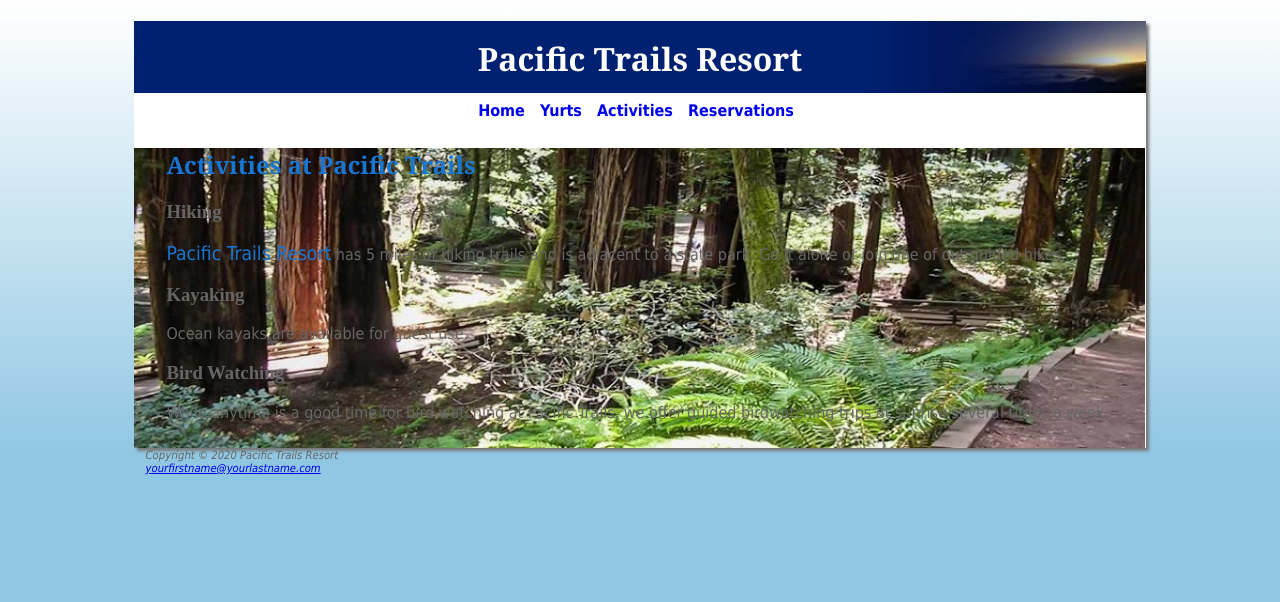
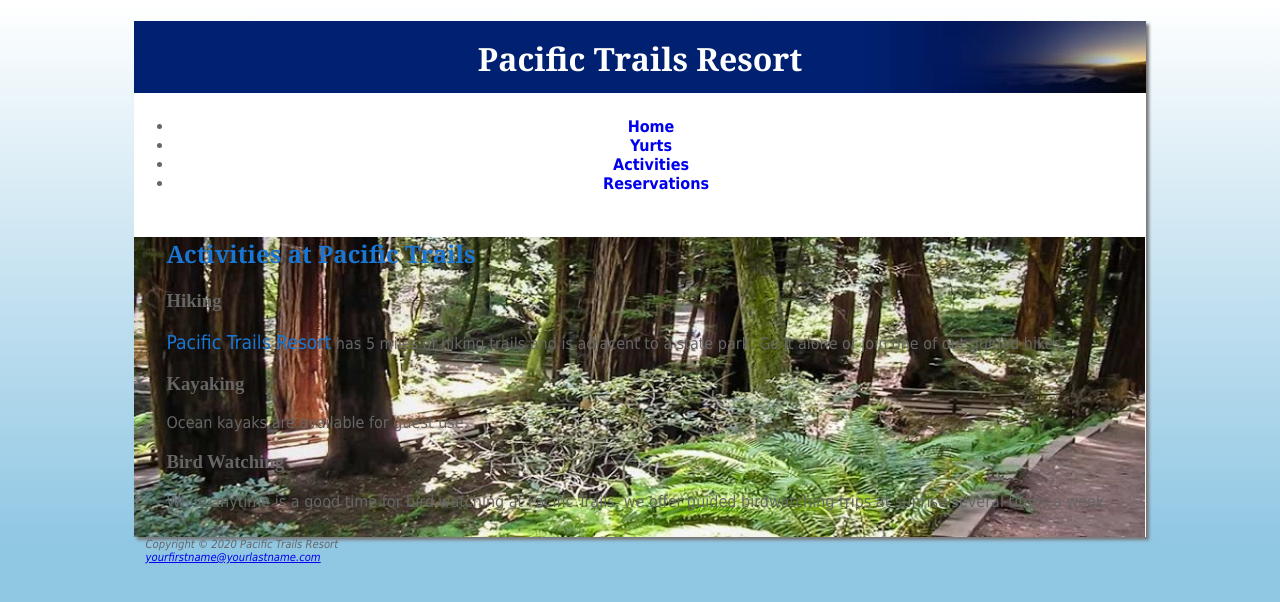
Before and after one commit to CosmicKingSosa/pacific-trails_Chap-3, a plain HTML site: page activities.html in a window 1280 px wide. Drawn offline with Linux system fonts and the light colour scheme.

Commit message:
Update activities.html

```diff
--- a/activities.html
+++ b/activities.html
@@ -11,22 +11,30 @@
 <h1>Pacific Trails Resort</h1>
 </header>
 <nav>
-<a href="index.html">Home</a> &nbsp;
-<a href="yurts.html">Yurts</a> &nbsp;
-<a href="activities.html">Activities</a> &nbsp;
-<a href="reservations.html">Reservations</a>
+  <ul>
+<li><a href="index.html">Home</a> &nbsp;</li>
+<li><a href="yurts.html">Yurts</a> &nbsp;</li>
+<li><a href="activities.html">Activities</a> &nbsp;</li>
+<li><a href="reservations.html">Reservations</a> </li>
+  </ul>
 </nav>
 <div id="trailhero">
 <div>
 <main>
 <h2>Activities at Pacific Trails</h2>
+  <section>
 <h3>Hiking</h3>
 <p><span class="resort">Pacific Trails Resort</span> has 5 miles of hiking trails and is adjacent to a state park. Go it alone or join one of out guided hikes.</p>
+  </section>
+  <section>
 <h3>Kayaking</h3>
 <p>Ocean kayaks are available for guest use.</p>
+  </section>
+  <section>
 <h3>Bird Watching</h3>
 <p>While anytime is a good time for bird watching at Pacific Trails, we offer guided birdwatching
 trips at sunrise several times a week.</p>
+    </section>
 </main>
 <footer>
 Copyright &copy; 2020 Pacific Trails Resort<br>
```
